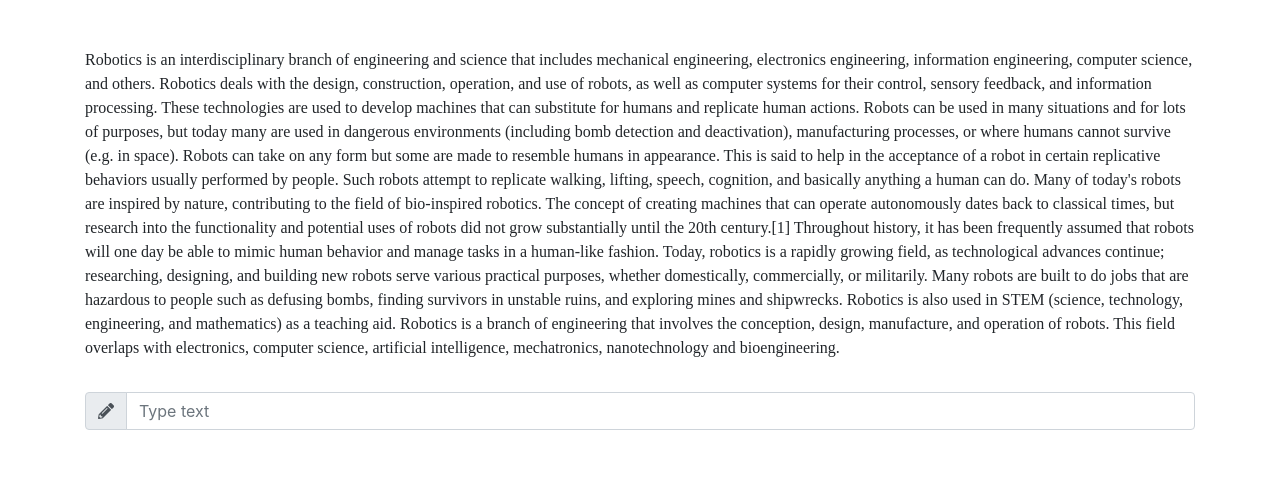
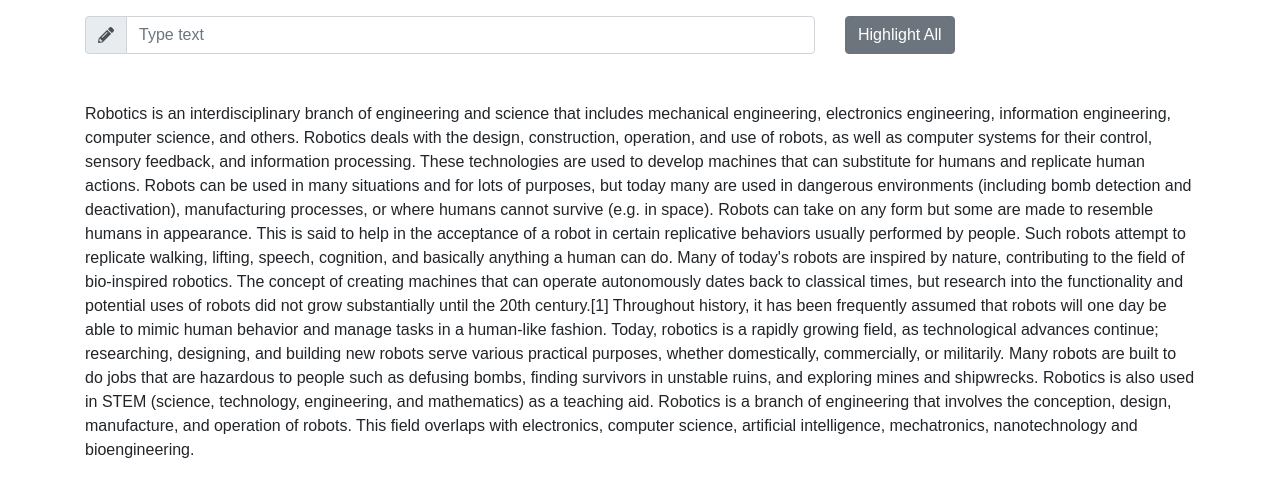
Before and after one commit to GaoFan98/Text-highlighter, a plain HTML site: page index.html in a window 1280 px wide. Drawn offline with nearby package versions, Linux system fonts and the light colour scheme.

Commit message:
added one button

```diff
--- a/assets/js/main.js
+++ b/assets/js/main.js
@@ -1,12 +1,14 @@
-
-
 
 var mainText = document.getElementById('paragraph').textContent;
+var toLower = mainText.toLowerCase();
 
- function highlight () {
+function highlight() {
     var input = document.getElementById('typed-text').value;
+    document.getElementById('paragraph').innerHTML = mainText.replace(input, '<span style="background-color: #ffff00;">' + input + '</span>');
+}
 
-    if (1) {
-        document.getElementById('paragraph').innerHTML = mainText.split(input).join('<span style="background-color: #ffff00;">'+input+'</span>');
-    }
+function highlightAll() {
+    var input = document.getElementById('typed-text').value;
+    document.getElementById('paragraph').innerHTML = mainText.replace(new RegExp(input, 'g' ),'<span style="background-color: #ffff00;">' + input + '</span>');
 }
+console.log(toLower);
--- a/assets/scss/main.scss
+++ b/assets/scss/main.scss
@@ -1,9 +1,15 @@
+
+$main-font :  'Ubuntu', sans-serif; //Ubuntu
+
+
+input {
+  font-family: $main-font;
+}
 
 #paragraph {
-  margin-top: 3rem;
-  font-family: Ubuntu;
+  font-family: $main-font;
 }
 
-#typed-text {
-
+.buttons {
+  font-family: $main-font;
 }
--- a/index.html
+++ b/index.html
@@ -25,21 +25,44 @@
 <div id="highlights">
     <div class="container">
         <div class="row">
-                <div class="col-md-12" id="paragraph">
-                    <p>
-                        Robotics is an interdisciplinary branch of engineering and science that includes mechanical engineering, electronics engineering, information engineering, computer science, and others. Robotics deals with the design, construction, operation, and use of robots, as well as computer systems for their control, sensory feedback, and information processing.
-                        These technologies are used to develop machines that can substitute for humans and replicate human actions. Robots can be used in many situations and for lots of purposes, but today many are used in dangerous environments (including bomb detection and deactivation), manufacturing processes, or where humans cannot survive (e.g. in space). Robots can take on any form but some are made to resemble humans in appearance. This is said to help in the acceptance of a robot in certain replicative behaviors usually performed by people. Such robots attempt to replicate walking, lifting, speech, cognition, and basically anything a human can do. Many of today's robots are inspired by nature, contributing to the field of bio-inspired robotics.
-                        The concept of creating machines that can operate autonomously dates back to classical times, but research into the functionality and potential uses of robots did not grow substantially until the 20th century.[1] Throughout history, it has been frequently assumed that robots will one day be able to mimic human behavior and manage tasks in a human-like fashion. Today, robotics is a rapidly growing field, as technological advances continue; researching, designing, and building new robots serve various practical purposes, whether domestically, commercially, or militarily. Many robots are built to do jobs that are hazardous to people such as defusing bombs, finding survivors in unstable ruins, and exploring mines and shipwrecks. Robotics is also used in STEM (science, technology, engineering, and mathematics) as a teaching aid.
-                        Robotics is a branch of engineering that involves the conception, design, manufacture, and operation of robots. This field overlaps with electronics, computer science, artificial intelligence, mechatronics, nanotechnology and bioengineering.
-                    </p>
-                </div>
-                <div class="col-md-12 input-group mt-3">
+            <div class="col-md-8 input-group mt-3">
                 <div class="input-group-prepend">
                         <span class="input-group-text" id="basic-addon1">
                             <i class="fas fa-pencil-alt"></i>
                         </span>
                 </div>
                 <input id="typed-text" type="text" class="form-control" placeholder="Type text" onkeyup="highlight()">
+            </div>
+            <div class="col-md-4 buttons mt-3">
+                <button type="button" class="btn btn-secondary" onclick="highlightAll()">Highlight All</button>
+            </div>
+            <div class="col-md-12 mt-5" id="paragraph">
+                <p>
+                    Robotics is an interdisciplinary branch of engineering and science that includes mechanical
+                    engineering, electronics engineering, information engineering, computer science, and others.
+                    Robotics deals with the design, construction, operation, and use of robots, as well as computer
+                    systems for their control, sensory feedback, and information processing.
+                    These technologies are used to develop machines that can substitute for humans and replicate human
+                    actions. Robots can be used in many situations and for lots of purposes, but today many are used in
+                    dangerous environments (including bomb detection and deactivation), manufacturing processes, or
+                    where humans cannot survive (e.g. in space). Robots can take on any form but some are made to
+                    resemble humans in appearance. This is said to help in the acceptance of a robot in certain
+                    replicative behaviors usually performed by people. Such robots attempt to replicate walking,
+                    lifting, speech, cognition, and basically anything a human can do. Many of today's robots are
+                    inspired by nature, contributing to the field of bio-inspired robotics.
+                    The concept of creating machines that can operate autonomously dates back to classical times, but
+                    research into the functionality and potential uses of robots did not grow substantially until the
+                    20th century.[1] Throughout history, it has been frequently assumed that robots will one day be able
+                    to mimic human behavior and manage tasks in a human-like fashion. Today, robotics is a rapidly
+                    growing field, as technological advances continue; researching, designing, and building new robots
+                    serve various practical purposes, whether domestically, commercially, or militarily. Many robots are
+                    built to do jobs that are hazardous to people such as defusing bombs, finding survivors in unstable
+                    ruins, and exploring mines and shipwrecks. Robotics is also used in STEM (science, technology,
+                    engineering, and mathematics) as a teaching aid.
+                    Robotics is a branch of engineering that involves the conception, design, manufacture, and operation
+                    of robots. This field overlaps with electronics, computer science, artificial intelligence,
+                    mechatronics, nanotechnology and bioengineering.
+                </p>
             </div>
         </div>
     </div>
@@ -48,8 +71,7 @@
 
 <!-- jQuery first, then Popper.js, then Bootstrap JS -->
 <script src="https://code.jquery.com/jquery-3.3.1.slim.min.js"></script>
- <script src="https://cdnjs.cloudflare.com/ajax/libs/popper.js/1.14.3/umd/popper.min.js"></script>
- <script src="https://stackpath.bootstrapcdn.com/bootstrap/4.1.2/js/bootstrap.min.js"></script>
+
 <!-- Main JS -->
 <script src="assets/js/main.js"></script>
 </body>
```
Also changed, not shown: assets/scss/main.css, 1 other file. Lines whose indentation alone changed are shown as unchanged.
